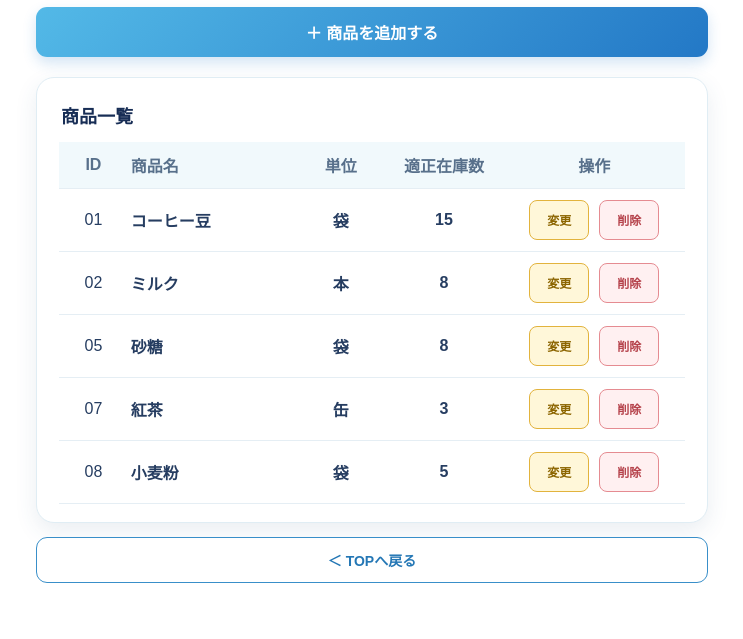
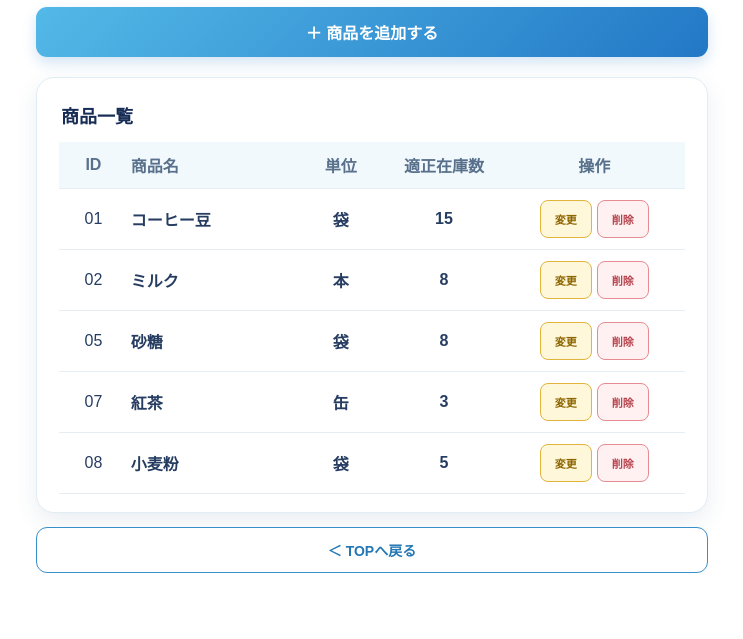
Before and after one commit to Hiromichi-Takeuchi1/git_test01, a Flask app: page /products in a window 1280 px wide. Shown: the part 175-814 px from the top of the page, without its empty margins (268-1011 px from the left). After the commit the page ends 748 px from the top, so only its background shows below. Run offline with Flask 3, Linux system fonts and the light colour scheme; the visitor is signed in with stand-in values (Sample User, id 1); data comes from the database, SQL or seed files in the repository.

Commit message:
モバイル向けCSSを調整

```diff
--- a/static/style.css
+++ b/static/style.css
@@ -520,7 +520,7 @@ a {
     table-layout: fixed;
     border-collapse: collapse;
     color: #263d61;
-    font-size: 16px;
+    font-size: 12px;
 }
 
 .product-table th,
@@ -539,29 +539,34 @@ a {
 
 .product-table th:nth-child(1),
 .product-table td:nth-child(1) {
-    width: 11%;
+    width: 9%;
 }
 
 .product-table th:nth-child(2),
 .product-table td:nth-child(2) {
-    width: 27%;
+    width: 24%;
     text-align: left;
 }
 
 .product-table th:nth-child(3),
 .product-table td:nth-child(3) {
-    width: 14%;
+    width: 12%;
 }
 
 .product-table th:nth-child(4),
 .product-table td:nth-child(4) {
-    width: 19%;
+    width: 13%;
 }
 
 .product-table th:nth-child(5),
 .product-table td:nth-child(5) {
     text-align: center;
     vertical-align: middle;
+}
+
+.product-table td:nth-child(5) {
+    padding-right: 0;
+    padding-left: 0;
 }
 
 .product-table td:nth-child(2) {
@@ -580,9 +585,9 @@ a {
 
 .product-actions {
     display: flex;
-    justify-content: center; /* 横方向の中央 */
-    align-items: center;     /* 縦方向の中央 */
-    gap: 6px;
+    align-items: center;
+    justify-content: center;
+    gap: 5px;
     white-space: nowrap;
     flex-wrap: nowrap;
 }
@@ -591,27 +596,19 @@ a {
     margin: 0;
 }
 
-.product-actions {
-    display: flex;
-    align-items: center;
-    justify-content: center;
-    gap: 10px;
-    flex-wrap: nowrap;
-}
-
 .product-edit-button,
 .product-delete-button {
     display: flex;
     align-items: center;
     justify-content: center;
 
-    width: 60px;
-    height: 40px;
+    width: 52px;
+    height: 38px;
 
     padding: 0;
     border-radius: 8px;
 
-    font-size: 12px;
+    font-size: 11px;
     font-weight: 700;
     text-decoration: none;
     cursor: pointer;
@@ -991,6 +988,26 @@ a {
         font-size: 16px;
     }
 
+    .product-table th:nth-child(1),
+    .product-table td:nth-child(1) {
+        width: 11%;
+    }
+
+    .product-table th:nth-child(2),
+    .product-table td:nth-child(2) {
+        width: 27%;
+    }
+
+    .product-table th:nth-child(3),
+    .product-table td:nth-child(3) {
+        width: 14%;
+    }
+
+    .product-table th:nth-child(4),
+    .product-table td:nth-child(4) {
+        width: 19%;
+    }
+
     .product-table th {
         font-size: 16px;
     }
```
